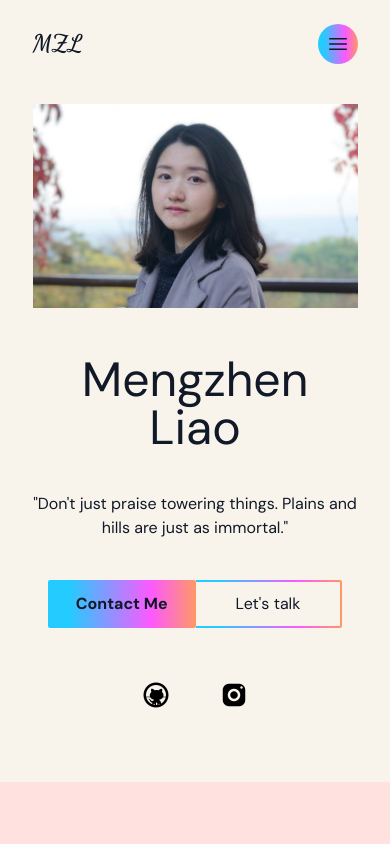
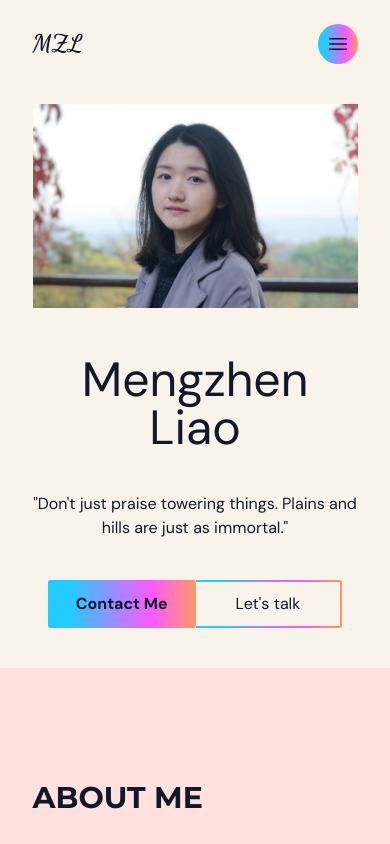
Before and after one commit to Mengzhen1992/portfolio-typescript, a React (Vite) app: page / in a window 390 px wide. Shown: the top 844 px of the page. Built offline with nearby package versions, Linux system fonts and the light colour scheme.

Commit message:
add useMediaQuery for small screens

```diff
--- a/index.html
+++ b/index.html
@@ -4,7 +4,7 @@
     <meta charset="UTF-8" />
     <link rel="icon" type="image/svg+xml" href="/vite.svg" />
     <meta name="viewport" content="width=device-width, initial-scale=1.0" />
-    <title>Vite + React + TS</title>
+    <title>Mengzhen Liao Portfolio</title>
   </head>
   <body>
     <div id="root"></div>
--- a/src/scenes/footer/index.tsx
+++ b/src/scenes/footer/index.tsx
@@ -6,9 +6,9 @@ type Props = {
 
 const Footer = (props: Props) => {
   return (
-    <footer className="h-60 bg-gray-100 flex items-center">
+    <footer className="h-32 bg-gray-100 flex items-center">
         <div className="w-5/6 mx-auto">
-            <div className="flex justify-start md:justify-start my-8 gap-12">
+            <div className="flex justify-start md:justify-start my-4 gap-12">
                 <a
                     className="hover:opacity-50 transition duration-500"
                     href="https://github.com/Mengzhen1992"
--- a/src/scenes/home/index.tsx
+++ b/src/scenes/home/index.tsx
@@ -12,6 +12,7 @@ type Props = {
 
 const Home = ({setSelectedPage}: Props) => {
   const isAboveMediumScreens = useMediaQuery("(min-width: 1205px)");
+  const isAboveSmallScreens = useMediaQuery("(min-width:768px)");
 
   return (
     <section id="home" className="md:flex md:justify-between md:items-center md:h-full gap-0 py-10 mx-auto w-5/6">
@@ -83,6 +84,7 @@ const Home = ({setSelectedPage}: Props) => {
                     </div>
                 </AnchorLink>
             </motion.div>
+            {isAboveSmallScreens && (
                 <motion.div
                 className="flex mt-5 justify-center md:justify-start"
                 initial="hidden"
@@ -114,6 +116,7 @@ const Home = ({setSelectedPage}: Props) => {
                         </a>
                     </div>
                 </motion.div>
+            )}
         </motion.div>
     </section>
   )
```
Lines whose indentation alone changed are shown as unchanged.
